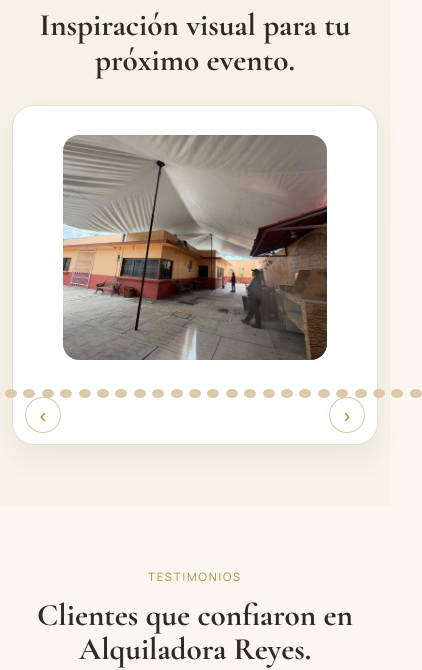
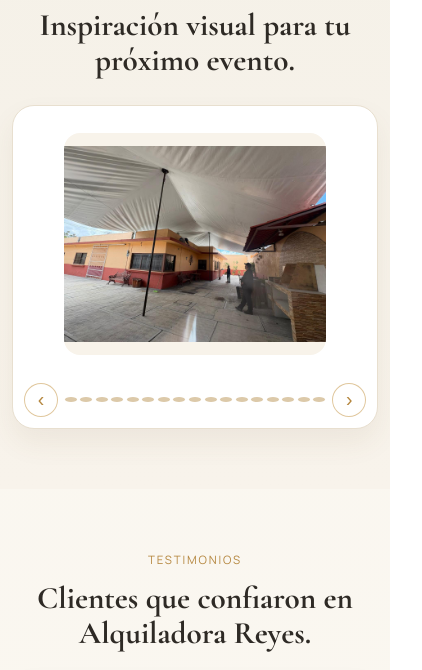
Before and after one commit to julioski85/webosamr, a plain HTML site: page index.html in a window 390 px wide. Shown: the part 3240-3910 px from the top of the page, 422 px wide, since content can reach past the window. Drawn offline with nearby package versions, Linux system fonts and the light colour scheme.

Commit message:
Fix mobile gallery layout and pagination overflow

```diff
--- a/assets/css/styles.css
+++ b/assets/css/styles.css
@@ -234,27 +234,40 @@ p { margin: 0; line-height: 1.7; color: #534a41; }
 
 .gallery-slider {
   position: relative;
+  width: 100%;
+  max-width: 100%;
   background: #fff;
   border: 1px solid var(--line);
   border-radius: 26px;
-  padding: 1.1rem 3rem 1rem;
+  padding: 1rem;
   box-shadow: 0 14px 28px rgba(109, 84, 47, .08);
+  overflow: clip;
 }
 .slider-stage {
   position: relative;
+  width: 100%;
+  max-width: 100%;
   border-radius: 20px;
   overflow: hidden;
-  min-height: clamp(300px, 48vw, 520px);
+  min-height: clamp(260px, 48vw, 520px);
 }
 .slide { position: absolute; inset: 0; opacity: 0; transition: opacity .65s ease, transform .65s ease; transform: scale(1.02); }
-.slide img { width: 100%; height: 100%; object-fit: cover; border-radius: 20px; }
+.slide img { width: 100%; height: 100%; object-fit: contain; border-radius: 20px; background: #f8f3ea; }
 .slide.is-active { opacity: 1; transform: scale(1); }
+.slider-controls {
+  width: 100%;
+  max-width: 100%;
+  margin-top: .9rem;
+  display: grid;
+  grid-template-columns: auto 1fr auto;
+  align-items: center;
+  gap: .75rem;
+}
 .slider-btn {
-  position: absolute;
-  top: 50%;
-  transform: translateY(-50%);
+  position: static;
   width: 40px;
   height: 40px;
+  min-width: 40px;
   border-radius: 50%;
   border: 1px solid rgba(203, 162, 93, .6);
   background: rgba(255,255,255,.9);
@@ -263,13 +276,21 @@ p { margin: 0; line-height: 1.7; color: #534a41; }
   cursor: pointer;
   transition: transform .25s ease;
 }
-.slider-btn:hover { transform: translateY(-50%) scale(1.08); }
-.slider-btn[data-prev] { left: .9rem; }
-.slider-btn[data-next] { right: .9rem; }
-.slider-dots { display: flex; justify-content: center; gap: .45rem; margin-top: .85rem; }
+.slider-btn:hover { transform: scale(1.08); }
+.slider-dots {
+  min-width: 0;
+  max-width: 100%;
+  display: flex;
+  justify-content: center;
+  align-items: center;
+  flex-wrap: nowrap;
+  gap: .35rem;
+  overflow: hidden;
+}
 .slider-dots button {
-  width: 9px;
-  height: 9px;
+  width: 7px;
+  height: 7px;
+  flex: 0 0 auto;
   border-radius: 50%;
   border: 0;
   background: #dcc9a9;
@@ -457,27 +478,28 @@ p { margin: 0; line-height: 1.7; color: #534a41; }
   .service p { font-size: .93rem; line-height: 1.62; }
 
   .gallery-slider {
-    padding: .76rem .6rem 2.9rem;
+    padding: .78rem;
     border-radius: 22px;
   }
   .slider-stage {
-    min-height: clamp(250px, 66vw, 330px);
+    min-height: clamp(220px, 65vw, 330px);
     border-radius: 16px;
   }
   .slide img { border-radius: 16px; }
+  .slider-controls {
+    margin-top: .74rem;
+    gap: .5rem;
+  }
   .slider-btn {
     width: 36px;
     height: 36px;
+    min-width: 36px;
     font-size: 1.22rem;
-    top: auto;
-    bottom: .7rem;
-    transform: none;
     background: rgba(255, 255, 255, .96);
   }
   .slider-btn:hover { transform: scale(1.05); }
-  .slider-btn[data-prev] { left: .75rem; }
-  .slider-btn[data-next] { right: .75rem; }
-  .slider-dots { margin-top: .8rem; gap: .4rem; }
+  .slider-dots { gap: .28rem; }
+  .slider-dots button { width: 6px; height: 6px; }
 
   .testimonials { gap: .85rem; }
   .testimonial-card { border-radius: 18px; transform: none; opacity: 1; }
@@ -502,3 +524,15 @@ p { margin: 0; line-height: 1.7; color: #534a41; }
 
   .footer-wrap { flex-direction: column; text-align: center; }
 }
+
+@media (max-width: 430px) {
+  .gallery-slider { padding: .68rem; }
+  .slider-controls { gap: .4rem; }
+  .slider-btn {
+    width: 34px;
+    height: 34px;
+    min-width: 34px;
+  }
+  .slider-dots { gap: .22rem; }
+  .slider-dots button { width: 5px; height: 5px; }
+}
--- a/index.html
+++ b/index.html
@@ -120,10 +120,12 @@
         </div>
 
         <div class="gallery-slider reveal" data-slider>
-          <button class="slider-btn" data-prev aria-label="Imagen anterior">‹</button>
           <div class="slider-stage" data-gallery-stage></div>
-          <button class="slider-btn" data-next aria-label="Siguiente imagen">›</button>
-          <div class="slider-dots" data-dots></div>
+          <div class="slider-controls" aria-label="Controles del carrusel">
+            <button class="slider-btn" data-prev aria-label="Imagen anterior">‹</button>
+            <div class="slider-dots" data-dots></div>
+            <button class="slider-btn" data-next aria-label="Siguiente imagen">›</button>
+          </div>
         </div>
       </div>
     </section>
```
